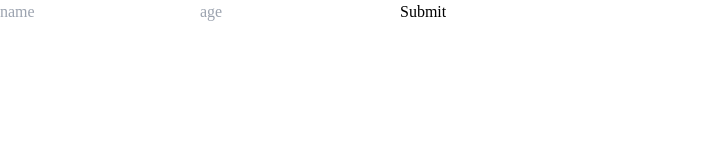
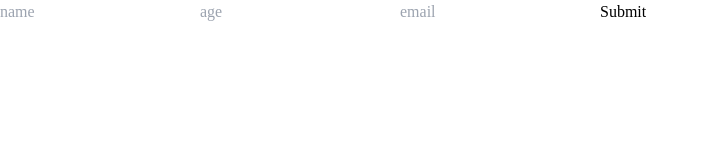
Before and after one commit to Vishwajeet-Londhe/react-prac, a React (Vite) app: page / in a window 1280 px wide. Shown: the top 160 px of the page, without its empty margins (0-709 px from the left). Built offline with nearby package versions, Linux system fonts and the light colour scheme.

Commit message:
added email in it

```diff
--- a/src/App.jsx
+++ b/src/App.jsx
@@ -3,16 +3,18 @@ import React, { useRef } from 'react'
 function App() {
   const name = useRef(null);
   const age = useRef(null);
+  const email = useRef(null);
 
   const handleSubmit = (event)=>{
     event.preventDefault();
-    console.log(name.current.value, age.current.value)
+    console.log(name.current.value, age.current.value, email.current.value)
   }
 
   return (
     <form action="" onSubmit={handleSubmit}>
       <input ref={name} placeholder='name' type="text" />
       <input ref={age} placeholder='age' type="text" />
+      <input ref={email} placeholder='email' type="text" />
       <input type="submit" />
     </form>
   )
```
